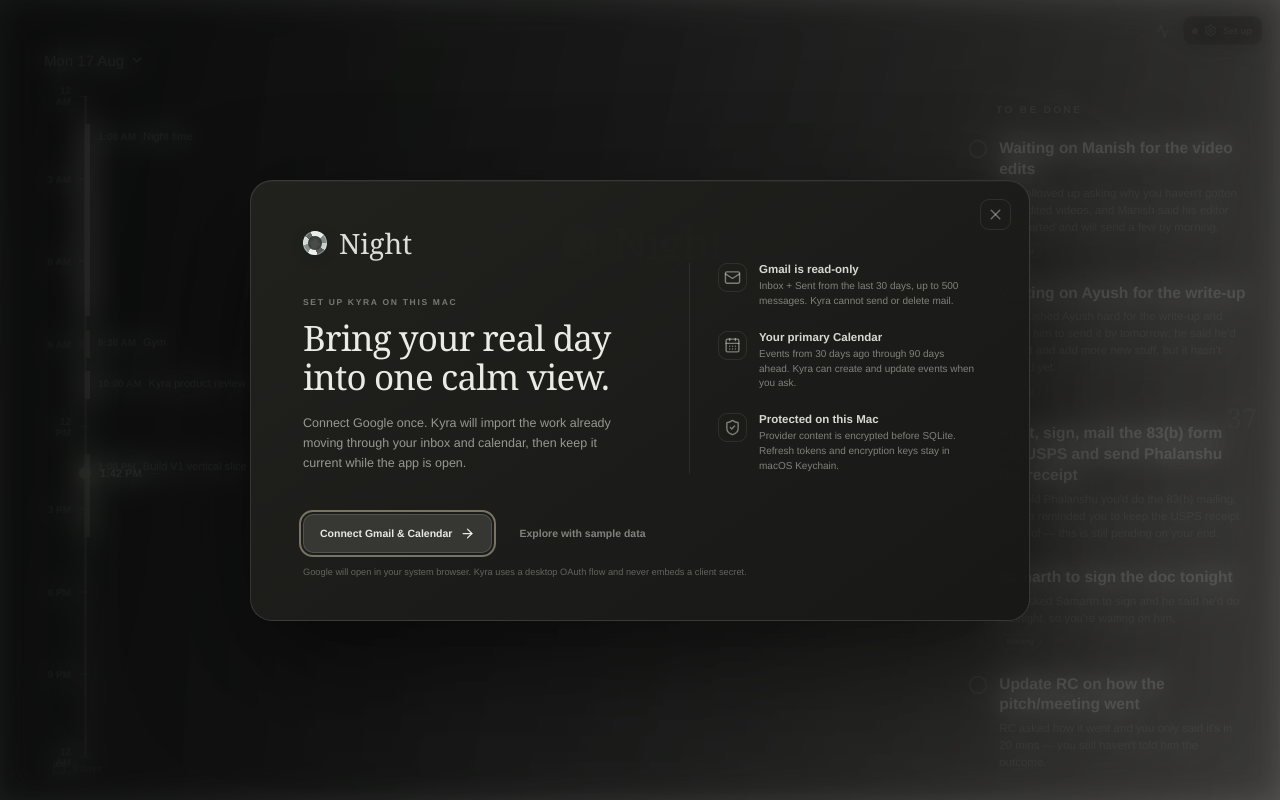
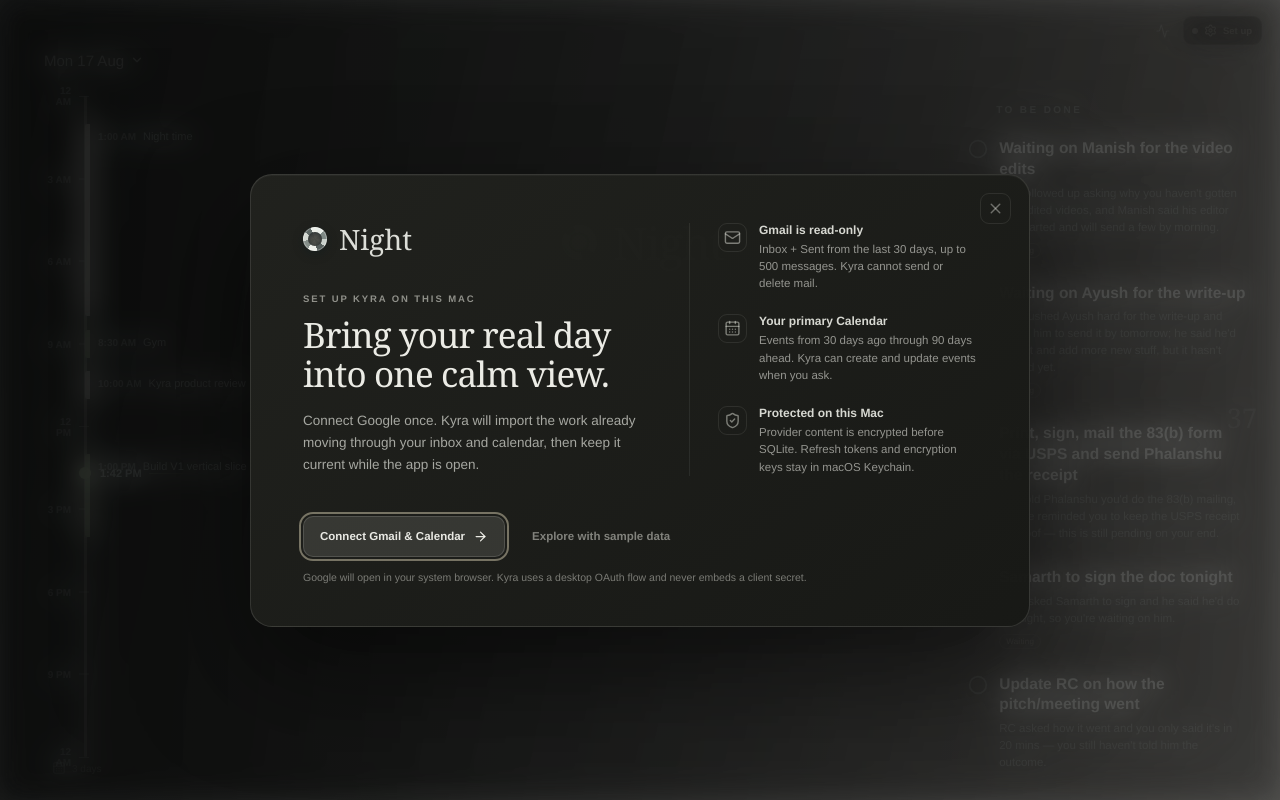
Before and after one commit to vedantxn/kyra, a React (Vite) app: page / in a window 1280 px wide. Built offline with nearby package versions, Linux system fonts and the light colour scheme.

Commit message:
style: improve onboarding text readability

```diff
--- a/src/styles.css
+++ b/src/styles.css
@@ -429,9 +429,9 @@
 .setup-brand { display: flex; align-items: center; gap: 12px; margin-bottom: 40px; color: rgba(247, 248, 242, 0.88); font: 400 28px/1 "Iowan Old Style", Baskerville, Georgia, serif; }
 .setup-brand .logo { width: 24px; height: 24px; }
 .setup-brand .logo::before { inset: 5px; }
-.setup-kicker { margin: 0 0 11px; color: rgba(225, 226, 217, 0.46); font-size: 8.5px; font-weight: 750; letter-spacing: 0.2em; }
+.setup-kicker { margin: 0 0 11px; color: rgba(225, 226, 217, 0.58); font-size: 9.5px; font-weight: 750; letter-spacing: 0.2em; }
 .setup-dialog h1 { margin: 0; color: rgba(249, 249, 242, 0.94); font: 400 35px/1.12 "Iowan Old Style", Baskerville, Georgia, serif; letter-spacing: -0.025em; text-wrap: balance; }
-.setup-lede { margin: 17px 0 0; color: rgba(232, 233, 225, 0.6); font-size: 12.5px; line-height: 1.62; }
+.setup-lede { margin: 17px 0 0; color: rgba(232, 233, 225, 0.68); font-size: 13.5px; line-height: 1.62; }
 .setup-lede strong { color: rgba(246, 247, 239, 0.82); font-weight: 620; }
 
 .setup-access { padding-left: 28px; border-left: 1px solid rgba(235, 236, 228, 0.08); }
@@ -440,8 +440,8 @@
 .setup-access > div > span { display: grid; width: 29px; height: 29px; border: 1px solid rgba(235, 236, 228, 0.09); border-radius: 9px; color: rgba(229, 231, 221, 0.48); place-items: center; }
 .setup-access p { margin: 0; }
 .setup-access strong, .setup-access small { display: block; }
-.setup-access strong { color: rgba(246, 247, 240, 0.86); font-size: 11.5px; font-weight: 650; }
-.setup-access small { margin-top: 4px; color: rgba(228, 229, 221, 0.5); font-size: 10px; line-height: 1.48; }
+.setup-access strong { color: rgba(246, 247, 240, 0.86); font-size: 12px; font-weight: 650; }
+.setup-access small { margin-top: 4px; color: rgba(228, 229, 221, 0.6); font-size: 11.5px; line-height: 1.5; }
 
 .setup-actions { display: flex; align-items: center; gap: 10px; margin-top: 40px; }
 .setup-primary, .setup-secondary {
@@ -449,10 +449,10 @@
   align-items: center;
   justify-content: center;
   gap: 8px;
-  height: 39px;
+  height: 41px;
   padding: 0 16px;
   border-radius: 10px;
-  font-size: 10.5px;
+  font-size: 11.5px;
   font-weight: 680;
   cursor: pointer;
 }
@@ -460,7 +460,7 @@
 .setup-primary:hover { background: rgba(242, 242, 235, 0.18); }
 .setup-secondary { border: 1px solid transparent; background: transparent; color: rgba(231, 232, 224, 0.5); }
 .setup-secondary:hover { color: rgba(244, 245, 237, 0.7); background: rgba(237, 238, 230, 0.035); }
-.setup-footnote { margin: 13px 0 0; color: rgba(225, 226, 218, 0.36); font-size: 9.25px; line-height: 1.5; }
+.setup-footnote { margin: 13px 0 0; color: rgba(225, 226, 218, 0.48); font-size: 10.5px; line-height: 1.5; }
 
 .setup-working, .setup-ready, .setup-error-state { max-width: 525px; margin: 0 auto; padding: 12px 0 2px; text-align: center; }
 .setup-loader, .setup-success, .setup-error-icon { display: grid; width: 48px; height: 48px; margin: 0 auto 24px; border: 1px solid rgba(235, 236, 228, 0.1); border-radius: 15px; color: rgba(222, 224, 214, 0.58); background: rgba(238, 239, 231, 0.03); place-items: center; }
@@ -479,16 +479,16 @@
 .setup-progress > div.active > svg { animation: connector-spin 1s linear infinite; }
 .setup-progress > div.complete { color: rgba(159, 184, 148, 0.88); }
 .setup-progress span, .setup-progress strong, .setup-progress small { display: block; }
-.setup-progress strong { color: rgba(245, 246, 238, 0.8); font-size: 11px; }
-.setup-progress small { margin-top: 3px; color: rgba(226, 227, 219, 0.42); font-size: 9.5px; }
+.setup-progress strong { color: rgba(245, 246, 238, 0.8); font-size: 12px; }
+.setup-progress small { margin-top: 3px; color: rgba(226, 227, 219, 0.54); font-size: 10.5px; }
 
 .setup-counts { display: grid; grid-template-columns: 1fr 1fr; width: min(390px, 100%); margin: 30px auto 0; overflow: hidden; border: 1px solid rgba(234, 235, 227, 0.09); border-radius: 14px; }
 .setup-counts > div { padding: 17px 20px; text-align: left; }
 .setup-counts > div + div { border-left: 1px solid rgba(234, 235, 227, 0.08); }
-.setup-counts dt { margin-bottom: 7px; color: rgba(228, 229, 221, 0.43); font-size: 8.5px; font-weight: 700; letter-spacing: 0.1em; text-transform: uppercase; }
+.setup-counts dt { margin-bottom: 7px; color: rgba(228, 229, 221, 0.52); font-size: 9.5px; font-weight: 700; letter-spacing: 0.1em; text-transform: uppercase; }
 .setup-counts dd { margin: 0; color: rgba(247, 248, 241, 0.88); font: 400 25px/1 "Iowan Old Style", Baskerville, Georgia, serif; }
-.setup-counts dd span { display: block; margin-top: 6px; color: rgba(228, 229, 221, 0.46); font: 500 9.25px/1.2 "Avenir Next", "Helvetica Neue", sans-serif; }
-.setup-last-sync { margin: 12px 0 0; color: rgba(228, 229, 221, 0.4); font-size: 9.25px; }
+.setup-counts dd span { display: block; margin-top: 6px; color: rgba(228, 229, 221, 0.54); font: 500 10.5px/1.2 "Avenir Next", "Helvetica Neue", sans-serif; }
+.setup-last-sync { margin: 12px 0 0; color: rgba(228, 229, 221, 0.5); font-size: 10.5px; }
 
 .connections-backdrop {
   position: fixed;
@@ -514,7 +514,7 @@
 }
 
 .connections-sheet header { display: flex; align-items: flex-start; justify-content: space-between; margin-bottom: 24px; }
-.connections-sheet header span { color: rgba(231, 232, 224, 0.32); font-size: 9px; font-weight: 700; letter-spacing: 0.2em; }
+.connections-sheet header span { color: rgba(231, 232, 224, 0.44); font-size: 9.5px; font-weight: 700; letter-spacing: 0.2em; }
 .connections-sheet h2 { margin: 4px 0 0; color: rgba(248, 248, 241, 0.92); font: 400 30px/1.1 "Iowan Old Style", Baskerville, Georgia, serif; }
 .connections-sheet header button { display: grid; width: 30px; height: 30px; padding: 0; border: 1px solid rgba(232, 233, 224, 0.1); border-radius: 9px; background: transparent; color: rgba(234, 235, 227, 0.48); cursor: pointer; place-items: center; }
 .connections-sheet header button:hover { background: rgba(235, 236, 228, 0.06); color: rgba(247, 248, 241, 0.82); }
@@ -524,8 +524,8 @@
 .connection-provider { display: grid; grid-template-columns: 28px minmax(0, 1fr) auto; align-items: center; }
 .connection-provider > svg { color: rgba(238, 239, 231, 0.56); }
 .connection-provider h3 { margin: 0; color: rgba(247, 248, 241, 0.9); font-size: 14px; font-weight: 650; }
-.connection-provider p { margin: 3px 0 0; overflow: hidden; color: rgba(231, 232, 224, 0.49); font-size: 10.5px; white-space: nowrap; text-overflow: ellipsis; }
-.connection-state { padding: 4px 7px; border-radius: 99px; background: rgba(231, 232, 224, 0.07); color: rgba(232, 233, 225, 0.54); font-size: 9.5px; }
+.connection-provider p { margin: 3px 0 0; overflow: hidden; color: rgba(231, 232, 224, 0.58); font-size: 11.5px; white-space: nowrap; text-overflow: ellipsis; }
+.connection-state { padding: 4px 7px; border-radius: 99px; background: rgba(231, 232, 224, 0.07); color: rgba(232, 233, 225, 0.62); font-size: 10px; }
 .connection-state.connected { background: rgba(140, 164, 129, 0.14); color: rgba(183, 204, 173, 0.86); }
 .connection-state.error, .connection-state.reconnect_required { background: rgba(201, 131, 114, 0.12); color: rgba(224, 161, 146, 0.86); }
 .connection-state.syncing, .connection-state.connecting { color: rgba(218, 201, 146, 0.9); }
@@ -533,19 +533,19 @@
 .connection-state.testing, .connection-state.running { color: rgba(218, 201, 146, 0.9); }
 .connection-state.paused, .connection-state.blocked, .connection-state.error { background: rgba(201, 131, 114, 0.12); color: rgba(224, 161, 146, 0.86); }
 
-.connection-copy { margin: 20px 0 16px; color: rgba(230, 231, 223, 0.5); font-size: 12px; line-height: 1.55; }
+.connection-copy { margin: 20px 0 16px; color: rgba(230, 231, 223, 0.6); font-size: 12.5px; line-height: 1.55; }
 .connection-card dl { margin: 20px 0 4px; }
 .connection-card dl div { display: flex; justify-content: space-between; padding: 9px 0; border-top: 1px solid rgba(234, 235, 227, 0.07); }
-.connection-card dt, .connection-card dd { margin: 0; font-size: 11px; }
-.connection-card dt { color: rgba(229, 230, 222, 0.4); }
+.connection-card dt, .connection-card dd { margin: 0; font-size: 11.5px; }
+.connection-card dt { color: rgba(229, 230, 222, 0.5); }
 .connection-card dd { color: rgba(243, 244, 236, 0.76); }
-.connection-error { margin: 12px 0; color: rgba(226, 158, 142, 0.9); font-size: 11px; line-height: 1.45; }
-.connect-button, .connection-actions button { border: 1px solid rgba(238, 239, 231, 0.12); border-radius: 9px; background: rgba(237, 238, 230, 0.09); color: rgba(249, 249, 243, 0.88); font-size: 11px; font-weight: 600; cursor: pointer; }
+.connection-error { margin: 12px 0; color: rgba(226, 158, 142, 0.9); font-size: 11.5px; line-height: 1.45; }
+.connect-button, .connection-actions button { border: 1px solid rgba(238, 239, 231, 0.12); border-radius: 9px; background: rgba(237, 238, 230, 0.09); color: rgba(249, 249, 243, 0.88); font-size: 11.5px; font-weight: 600; cursor: pointer; }
 .connect-button { width: 100%; height: 38px; }
 .connect-button:hover, .connection-actions button:hover { background: rgba(237, 238, 230, 0.14); }
 .connect-button:disabled, .connection-actions button:disabled { cursor: wait; opacity: 0.5; }
-.connection-card small { display: block; margin-top: 10px; color: rgba(228, 229, 221, 0.39); font-size: 9.5px; text-align: center; }
-.connection-text-action { display: block; margin: 8px auto 0; padding: 4px 7px; border: 0; background: transparent; color: rgba(232, 233, 225, 0.47); font-size: 10px; cursor: pointer; }
+.connection-card small { display: block; margin-top: 10px; color: rgba(228, 229, 221, 0.5); font-size: 10.5px; text-align: center; }
+.connection-text-action { display: block; margin: 8px auto 0; padding: 4px 7px; border: 0; background: transparent; color: rgba(232, 233, 225, 0.58); font-size: 10.5px; cursor: pointer; }
 .connection-text-action:hover { color: rgba(245, 246, 238, 0.68); }
 .connection-text-action:disabled { cursor: wait; opacity: 0.45; }
 .connection-actions { display: flex; gap: 8px; margin-top: 16px; }
@@ -553,18 +553,18 @@
 .connection-actions .primary { flex: 1; }
 .connection-actions .disconnect { background: transparent; color: rgba(226, 158, 142, 0.8); }
 .ai-config-grid { display: grid; grid-template-columns: 1fr 1.35fr; gap: 10px; margin-top: 18px; }
-.ai-config-grid label { display: flex; flex-direction: column; gap: 6px; color: rgba(229, 230, 222, 0.46); font-size: 9.5px; font-weight: 650; letter-spacing: 0.04em; }
+.ai-config-grid label { display: flex; flex-direction: column; gap: 6px; color: rgba(229, 230, 222, 0.56); font-size: 10.5px; font-weight: 650; letter-spacing: 0.04em; }
 .ai-config-grid label.wide { grid-column: 1 / -1; }
-.ai-config-grid input, .ai-config-grid select { width: 100%; height: 34px; padding: 0 9px; border: 1px solid rgba(236, 237, 229, 0.1); border-radius: 8px; outline: none; background: rgba(4, 5, 4, 0.2); color: rgba(247, 248, 241, 0.84); font-size: 10.5px; }
+.ai-config-grid input, .ai-config-grid select { width: 100%; height: 34px; padding: 0 9px; border: 1px solid rgba(236, 237, 229, 0.1); border-radius: 8px; outline: none; background: rgba(4, 5, 4, 0.2); color: rgba(247, 248, 241, 0.84); font-size: 11.5px; }
 .ai-config-grid input:focus, .ai-config-grid select:focus { border-color: rgba(199, 203, 188, 0.3); }
 .input-action { display: flex; align-items: center; gap: 7px; height: 34px; padding-left: 9px; border: 1px solid rgba(236, 237, 229, 0.1); border-radius: 8px; background: rgba(4, 5, 4, 0.2); }
 .input-action > svg { flex: 0 0 auto; color: rgba(230, 231, 223, 0.34); }
 .input-action input { height: 32px; padding-left: 0; border: 0; background: transparent; }
-.input-action button { height: 25px; margin-right: 4px; padding: 0 8px; border: 1px solid rgba(236, 237, 229, 0.1); border-radius: 6px; background: rgba(235, 236, 228, 0.06); color: rgba(241, 242, 234, 0.65); font-size: 9px; cursor: pointer; }
+.input-action button { height: 25px; margin-right: 4px; padding: 0 8px; border: 1px solid rgba(236, 237, 229, 0.1); border-radius: 6px; background: rgba(235, 236, 228, 0.06); color: rgba(241, 242, 234, 0.65); font-size: 10px; cursor: pointer; }
 .ai-stats { margin-top: 14px !important; }
 .ai-actions { flex-wrap: wrap; }
 .ai-actions .primary { min-width: 138px; }
-.clear-provider { width: 100%; margin-top: 9px; border: 0; background: transparent; color: rgba(226, 158, 142, 0.58); font-size: 9px; cursor: pointer; }
+.clear-provider { width: 100%; margin-top: 9px; border: 0; background: transparent; color: rgba(226, 158, 142, 0.68); font-size: 10px; cursor: pointer; }
 .clear-provider:hover { color: rgba(232, 169, 155, 0.9); }
 
 .activity-sheet { width: min(450px, calc(100vw - 36px)); }
```
